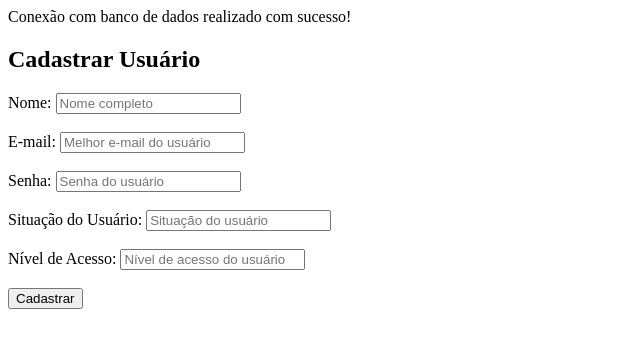
After one commit to walterrodriguesjr/Curso-de-PHP-Developer-Celke, a PHP site: page /form_insert.php in a window 1280 px wide. The commit adds this page. Shown: the top 348 px of the page, without its empty margins (0-640 px from the left). Run offline with PHP 8.4, Linux system fonts and the light colour scheme.

Commit message:
11-06-22

```diff
--- /dev/null
+++ b/PHP-PDO/form_insert.php
@@ -0,0 +1,75 @@
+<?php
+include_once "conexao.php";
+?>
+<!DOCTYPE html>
+<html lang="pt-br">
+
+<head>
+    <meta charset="UTF-8" />
+    <title>Celke - Formulario com INSERT</title>
+    <link rel="shortcut icon" href="images/favicon.ico" />
+</head>
+
+<body>
+    <h2>Cadastrar Usuário</h2>
+    <?php
+
+    $dados = filter_input_array(INPUT_POST, FILTER_DEFAULT);
+
+    if (!empty($dados['SendCadUsuario'])) {
+        //var_dump($dados);
+
+        try {
+
+            $query_usuario = "INSERT INTO usuarios (nome, email, senha, sists_usuario_id, niveis_acesso_id, created)
+                VALUES (:nome, :email, :senha, :sists_usuario_id, :niveis_acesso_id, NOW())";
+            $cad_usuario = $conn->prepare($query_usuario);
+            $cad_usuario->bindParam(':nome', $dados['nome'], PDO::PARAM_STR);
+            $cad_usuario->bindParam(':email', $dados['email']);
+            $senha_cript = password_hash($dados['senha'], PASSWORD_DEFAULT);
+            $cad_usuario->bindParam(':senha', $senha_cript);
+            $cad_usuario->bindParam(':sists_usuario_id', $dados['sists_usuario_id'], PDO::PARAM_INT);
+            $cad_usuario->bindParam(':niveis_acesso_id', $dados['niveis_acesso_id'], PDO::PARAM_INT);
+
+            $cad_usuario->execute();
+
+            if ($cad_usuario->rowCount()) {
+                echo "Usuário cadastrado com sucesso!<br>";
+                /* destruir os dados após o sucesso em cadastrar */
+                unset($dados);
+            } else {
+                echo "Erro: Usuário não cadastrado com sucesso!<br>";
+            }
+        } catch (PDOException $erro) {
+            echo "Erro: Usuário não cadastrado com sucesso!<br>";
+            echo "Erro: Usuário não cadastrado com sucesso!  Erro gerado: " . $erro->getMessage() . " <br>";
+        }
+    }
+
+    ?>
+    <form method="POST" action="">
+        <label>Nome: </label>
+        <input type="text" name="nome" placeholder="Nome completo" value="<?php if(isset($dados['nome']))
+        {echo $dados['nome'];} ?>" required /><br><br>
+
+        <label>E-mail: </label>
+        <input type="email" name="email" placeholder="Melhor e-mail do usuário" value="<?php if(isset($dados['email']))
+        {echo $dados['email'];} ?>" required /><br><br>
+
+        <label>Senha: </label>
+        <input type="password" name="senha" placeholder="Senha do usuário" value="<?php if(isset($dados['senha']))
+        {echo $dados['senha'];} ?>" required /><br><br>
+
+        <label>Situação do Usuário: </label>
+        <input type="number" name="sists_usuario_id" placeholder="Situação do usuário" value="<?php if(isset($dados['sists_usuario_id']))
+        {echo $dados['sists_usuario_id'];} ?>" required /><br><br>
+
+        <label>Nível de Acesso: </label>
+        <input type="number" name="niveis_acesso_id" placeholder="Nível de acesso do usuário" value="<?php if(isset($dados['niveis_acesso_id']))
+        {echo $dados['niveis_acesso_id'];} ?>" required /><br><br>
+
+        <input type="submit" value="Cadastrar" name="SendCadUsuario" />
+    </form>
+</body>
+
+</html>
--- a/anotações.txt
+++ b/anotações.txt
@@ -426,3 +426,9 @@ PHP e Banco de Dados
 
 20-Como usar o INSERT com MySQL
 	é usado para cadastrar um novo registro em uma tabela
+
+21-Como criar o formulário e usar o INSERT com MySQL
+	feito a lógica de cadastrar usando um from de método POST (arquivo from_insert.php)
+
+22-Como manter os dados no formulário após o erro de cadastro
+	feito a logica direto no HTML para manter o dado no input da inserido
```
Also changed, not shown: PHP-PDO/index.php (+3 -12 lines).
